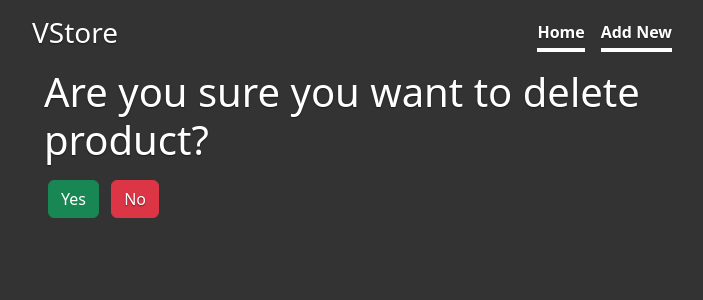
After one commit to kurentaev/labwork_56_Adlet_Kurentaev, a Django app: page /products/delete/1 in a window 1280 px wide. The commit adds this page. Shown: the top 300 px of the page, without its empty margins (288-991 px from the left). Run offline with Django 4.2, Linux system fonts and the light colour scheme; data comes from the database, SQL or seed files in the repository; some libraries are stand-ins or nearby versions.

Commit message:
Добавлено удаление товаров с подтверждением

```diff
--- a/source/webapp/templates/product.html
+++ b/source/webapp/templates/product.html
@@ -9,6 +9,7 @@ Product
         <p class="lead">
           <h2>{{ product.title }} |
           <a href="{% url 'product_update' product.pk %}"><i class="bi bi-pencil-square"></i></a>
+          <a href="{% url 'product_delete' product.pk %}"><i class="bi bi-trash3-fill"></i></a>
           </h2>
           <img src="{{ product.image }}" class="card-img-top" alt="...">
             <h2>Category:
--- /dev/null
+++ b/source/webapp/templates/product_confirm_delete.html
@@ -0,0 +1,14 @@
+{% extends 'base.html' %}
+
+{% block title %}
+    Guest delete
+{% endblock %}
+
+{% block content %}
+    <h1 class="my-3">Are you sure you want to delete product?</h1>
+    <form action="{% url 'confirm_delete' product.pk %}" method="post">
+        {% csrf_token %}
+        <input class="btn btn-success mx-1" type="submit" value="Yes">
+        <a class="btn btn-danger mx-1" href="{% url 'product_detail' product.pk %}">No</a>
+    </form>
+{% endblock %}
--- a/source/webapp/urls.py
+++ b/source/webapp/urls.py
@@ -4,8 +4,8 @@ from webapp.views.base import index_view
 from webapp.views.products import product_view
 from webapp.views.products import add_view
 from webapp.views.products import update_view
-# from webapp.views.guests import delete_view
-# from webapp.views.guests import confirm_delete
+from webapp.views.products import delete_view
+from webapp.views.products import confirm_delete
 
 
 urlpatterns = [
@@ -14,6 +14,6 @@ urlpatterns = [
     path('products/<int:pk>', product_view, name='product_detail'),
     path('products/add/', add_view, name='product_add'),
     path('products/update/<int:pk>', update_view, name='product_update'),
-    # path('guest_book/delete/<int:pk>', delete_view, name='guest_delete'),
-    # path('guest_book/confirm_delete/<int:pk>', confirm_delete, name='confirm_delete')
+    path('products/delete/<int:pk>', delete_view, name='product_delete'),
+    path('products/confirm_delete/<int:pk>', confirm_delete, name='confirm_delete')
 ]
--- a/source/webapp/views/products.py
+++ b/source/webapp/views/products.py
@@ -51,3 +51,14 @@ def update_view(request, pk):
         product.save()
         return redirect('product_detail', pk=product.pk)
     return render(request, 'product_update.html', context={'product': product})
+
+
+def delete_view(request, pk):
+    product = get_object_or_404(ProductsList, pk=pk)
+    return render(request, 'product_confirm_delete.html', context={'product': product})
+
+
+def confirm_delete(request, pk):
+    product = get_object_or_404(ProductsList, pk=pk)
+    product.delete()
+    return redirect('index')
```
